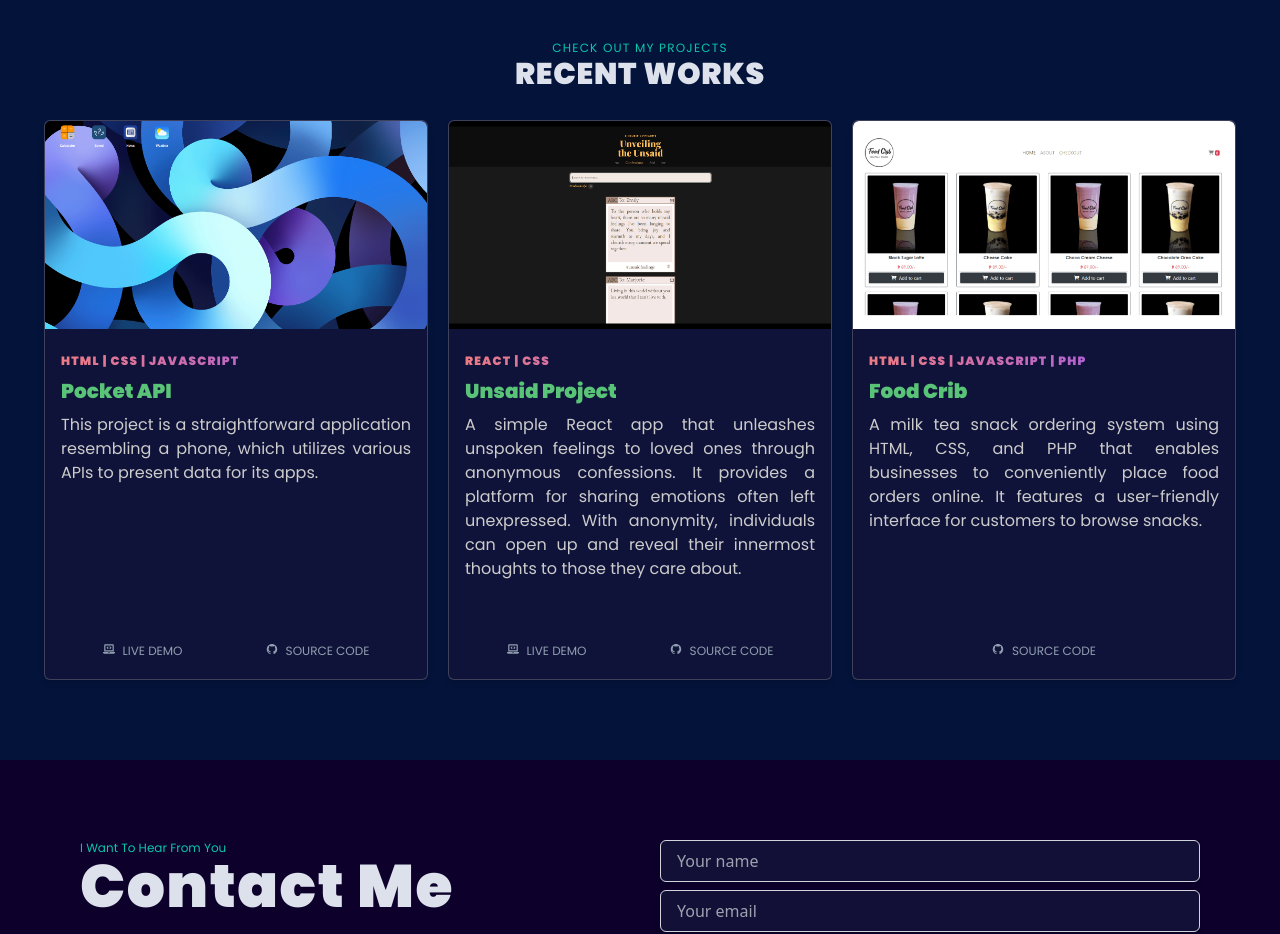
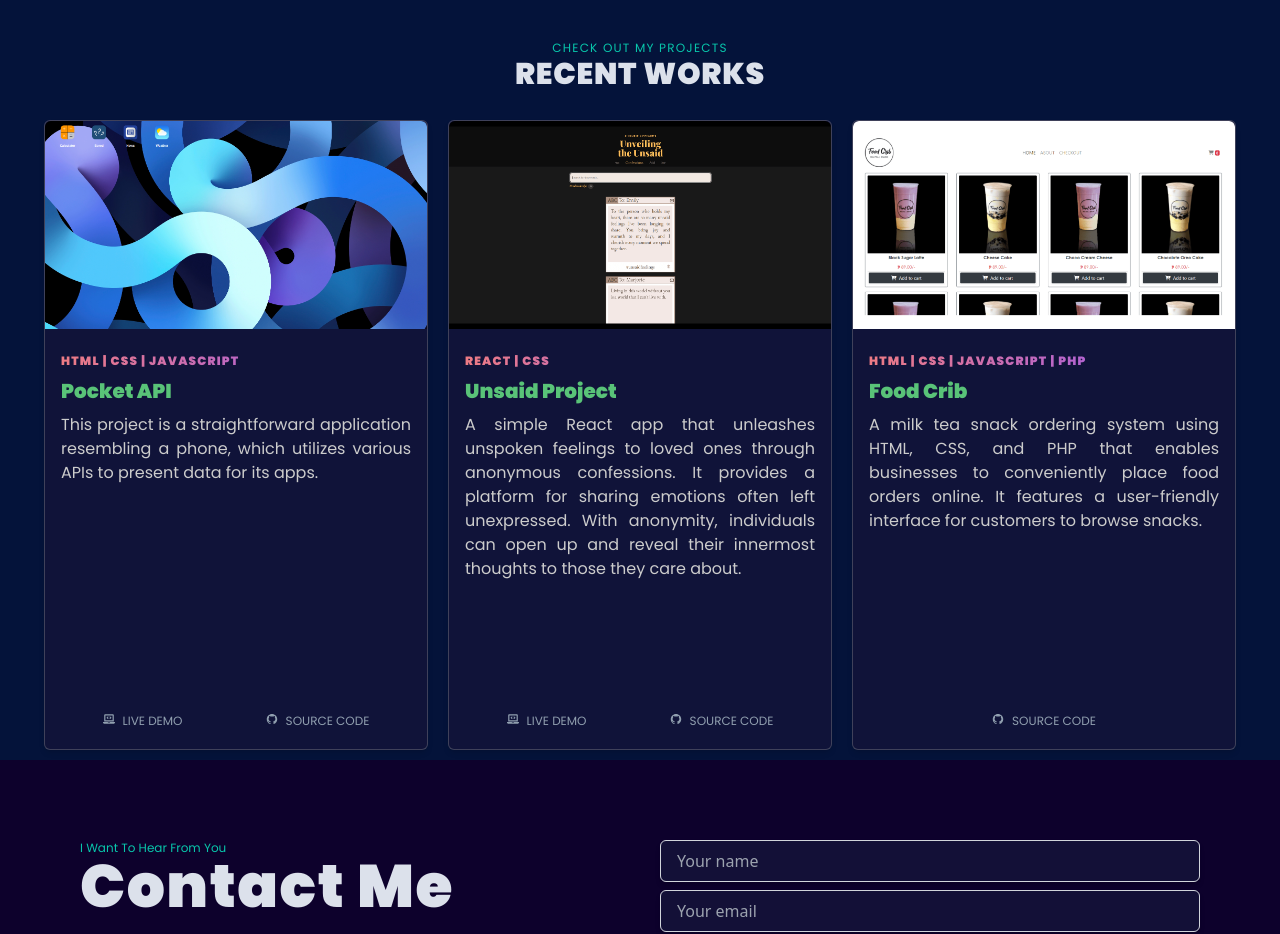
Before and after one commit to civarry/my-portfolio, a React (Vite) app: page / in a window 1280 px wide. Shown: the part 1640-2574 px from the top of the page. Built offline with nearby package versions, Linux system fonts and the light colour scheme.

Commit message:
fixed the card height

```diff
--- a/src/components/ProjectsSection.jsx
+++ b/src/components/ProjectsSection.jsx
@@ -55,7 +55,6 @@ const ProjectsSection = ({ projectsRef }) => {
           <div
             key={index}
             className="conceal-X max-w-sm w-full h-auto bg-[#14143a] bg-opacity-80 shadow-md border-solid border-[0.1px] border-[#9595965b] overflow-hidden rounded-md flex flex-col hover:shadow-xl transition duration-500 ease-in-out transform hover:-translate-y-1 hover:scale-105"
-            style={{ maxHeight: "calc(110vh - 320px)" }}
           >
             <img
               src={project.image}
```
